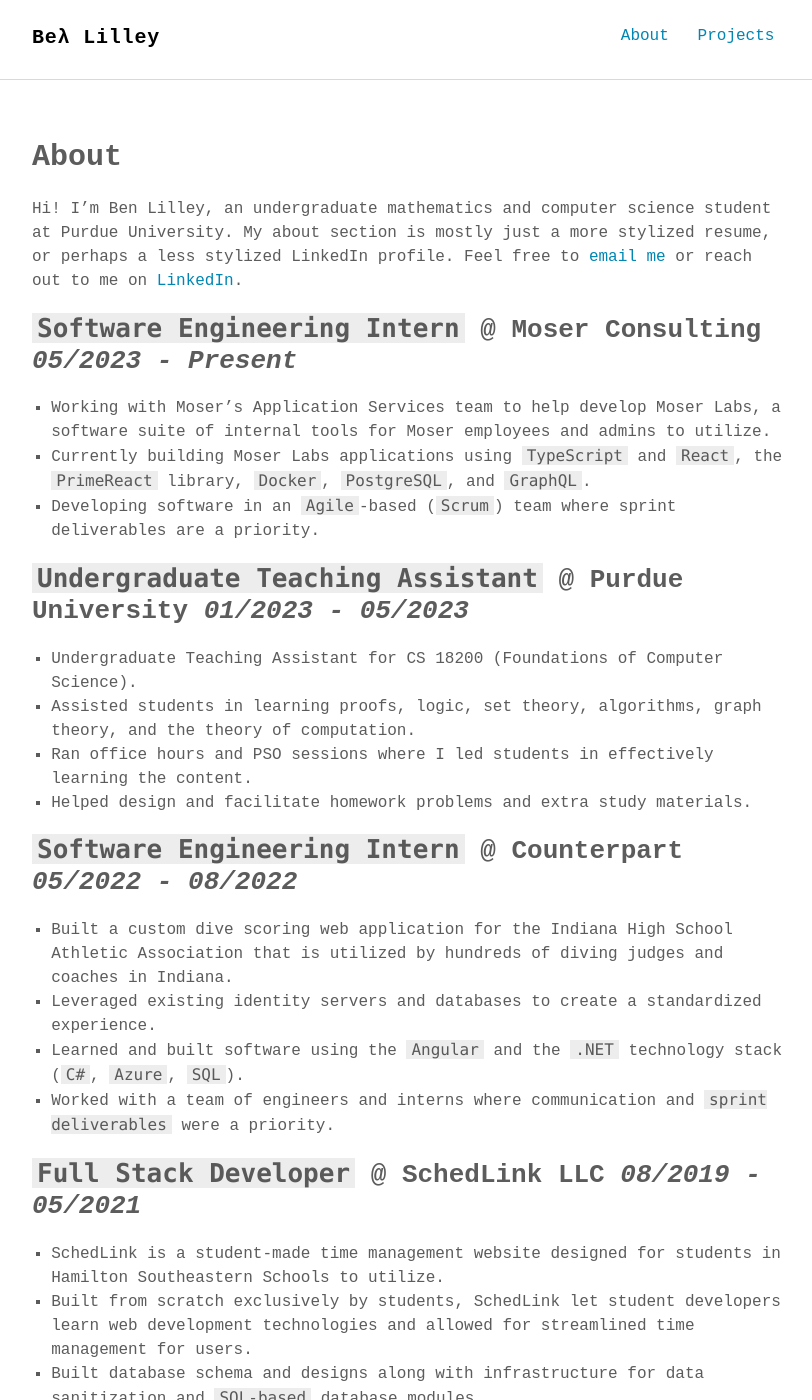
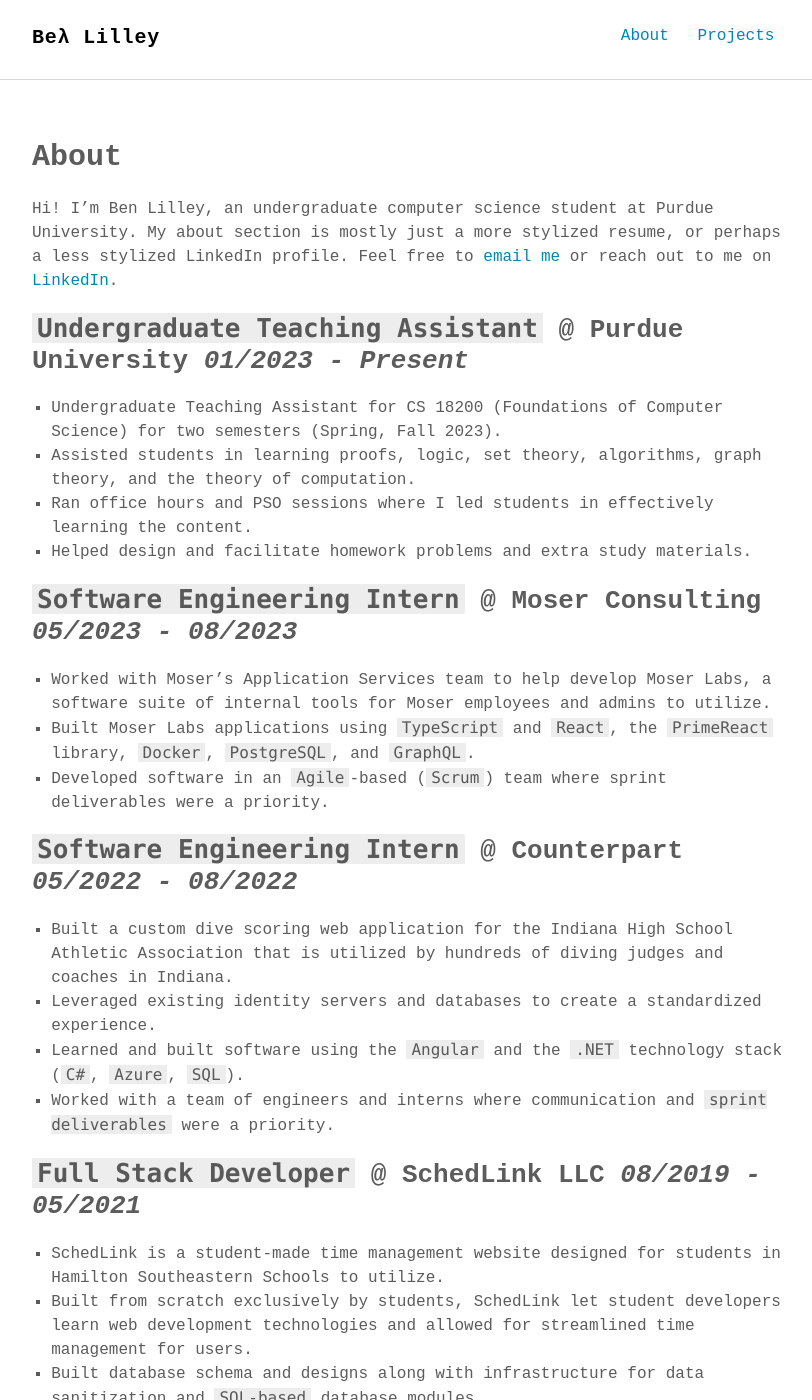
Before and after one commit to bunceandbean/bunceandbean.github.io, a Jekyll site: the page built from docs/about.md, in a window 1280 px wide and 1400 px high. Shown: the whole window, without its empty margins (232-1044 px from the left). Built offline with Jekyll 4.4.1, drawn with Linux system fonts in a browser that asks for light colours; some web fonts are replaced; some of the changed text lies outside the part shown.

Commit message:
About updated

```diff
--- a/docs/about.md
+++ b/docs/about.md
@@ -4,20 +4,20 @@
 permalink: /about/
 ---
 
-Hi! I'm Ben Lilley, an undergraduate mathematics and computer science student at Purdue University. My about section is mostly just a more stylized resume, or perhaps a less stylized LinkedIn profile. Feel free to [email me](mailto:benlilleydev@gmail.com) or reach out to me on [LinkedIn](https://www.linkedin.com/in/ben-lilley-).
+Hi! I'm Ben Lilley, an undergraduate computer science student at Purdue University. My about section is mostly just a more stylized resume, or perhaps a less stylized LinkedIn profile. Feel free to [email me](mailto:benlilleydev@gmail.com) or reach out to me on [LinkedIn](https://www.linkedin.com/in/ben-lilley-).
 
-## `Software Engineering Intern` @ Moser Consulting _05/2023 - Present_
+## `Undergraduate Teaching Assistant` @ Purdue University _01/2023 - Present_
 
-* Working with Moser's Application Services team to help develop Moser Labs, a software suite of internal tools for Moser employees and admins to utilize.
-* Currently building Moser Labs applications using `TypeScript` and `React`, the `PrimeReact` library, `Docker`,  `PostgreSQL`, and `GraphQL`.
-* Developing software in an `Agile`-based (`Scrum`) team where sprint deliverables are a priority.
-
-## `Undergraduate Teaching Assistant` @ Purdue University _01/2023 - 05/2023_
-
-* Undergraduate Teaching Assistant for CS 18200 (Foundations of Computer Science).
+* Undergraduate Teaching Assistant for CS 18200 (Foundations of Computer Science) for two semesters (Spring, Fall 2023).
 * Assisted students in learning proofs, logic, set theory, algorithms, graph theory, and the theory of computation.
 * Ran office hours and PSO sessions where I led students in effectively learning the content.
 * Helped design and facilitate homework problems and extra study materials.
+
+## `Software Engineering Intern` @ Moser Consulting _05/2023 - 08/2023_
+
+* Worked with Moser's Application Services team to help develop Moser Labs, a software suite of internal tools for Moser employees and admins to utilize.
+* Built Moser Labs applications using `TypeScript` and `React`, the `PrimeReact` library, `Docker`,  `PostgreSQL`, and `GraphQL`.
+* Developed software in an `Agile`-based (`Scrum`) team where sprint deliverables were a priority.
 
 ## `Software Engineering Intern` @ Counterpart _05/2022 - 08/2022_
 
```
Also changed, not shown: other parts of docs/about.md (+1 -1 lines).
